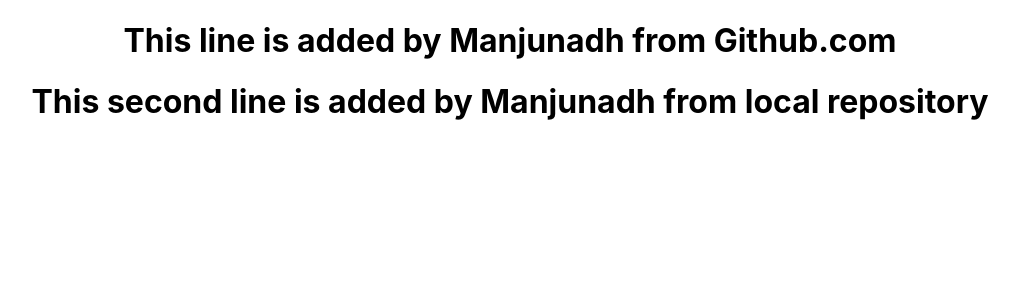
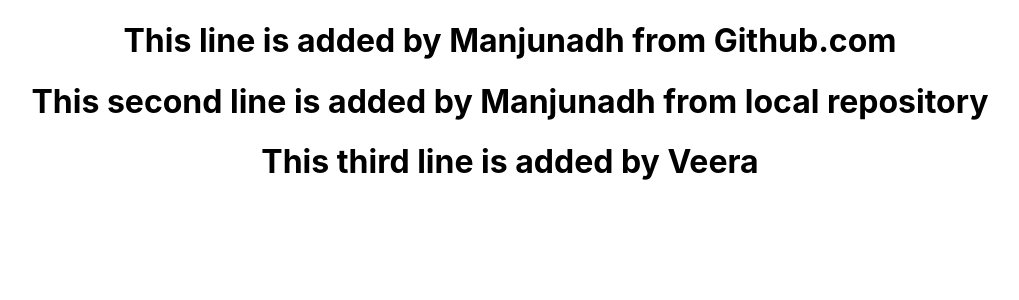
Before and after one commit to manjunadhb/Batch2303PulseRep, a React (Create React App) app: page / in a window 1280 px wide. Shown: the top 300 px of the page, without its empty margins (130-1149 px from the left). Built offline with nearby package versions, Linux system fonts and the light colour scheme.

Commit message:
added project files

```diff
--- a/src/App.js
+++ b/src/App.js
@@ -1,4 +1,4 @@
-import logo from "./logo.svg";
+
 import "./App.css";
 
 function App() {
@@ -6,6 +6,7 @@ function App() {
     <div className="App">
       <h1>This line is added by Manjunadh from Github.com</h1>
       <h1>This second line is added by Manjunadh from local repository</h1>
+      <h1>This third line is added by Veera</h1>
     </div>
   );
 }
```
